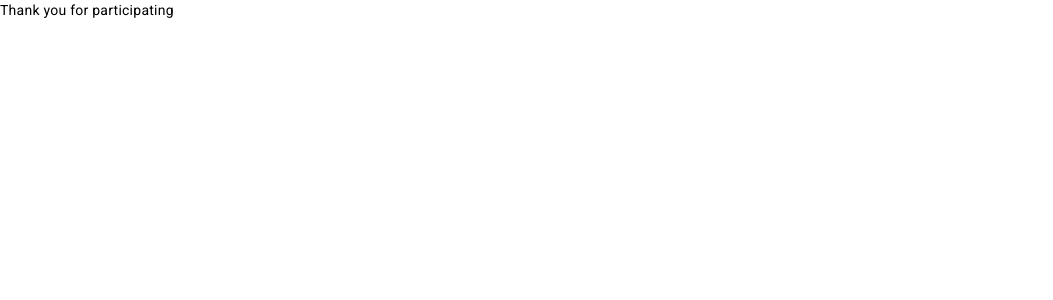
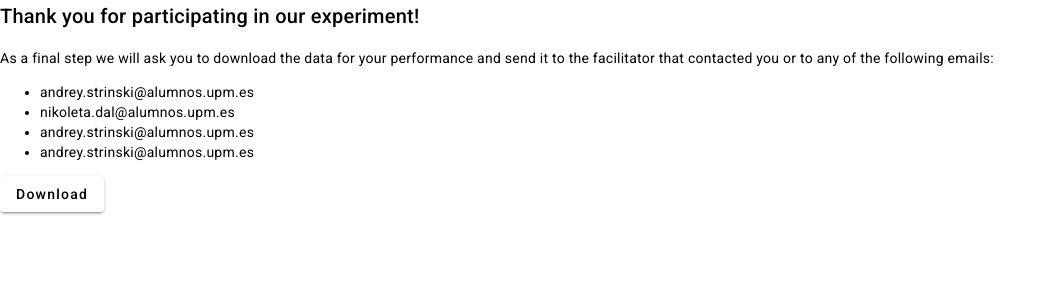
Before and after one commit to Kroxitrock/HCI-23-24-a-b-experiment, an Angular app: page /thank-you in a window 1280 px wide. Shown: the top 300 px of the page, without its empty margins (0-1053 px from the left). Built offline with nearby package versions, Linux system fonts and the light colour scheme.

Commit message:
Add results download

```diff
--- a/src/app/services/experiment.service.ts
+++ b/src/app/services/experiment.service.ts
@@ -9,12 +9,15 @@ import { ItemSize } from '../interfaces/item-size';
 export class ExperimentService {
   private experimentResults: Array<ExperimentResult> = [];
   constructor() {
-    const stringExperimentResults = localStorage.getItem('experimentResults');
-    console.log(stringExperimentResults);
+    const stringExperimentResults = this.getExperimentResultsJSON();
 
     if (stringExperimentResults) {
       this.experimentResults = JSON.parse(stringExperimentResults);
     }
+  }
+
+  public getExperimentResultsJSON(): string | null {
+    return localStorage.getItem('experimentResults');
   }
 
   public startExperiment() {
--- a/src/app/thank-you/thank-you.component.html
+++ b/src/app/thank-you/thank-you.component.html
@@ -1 +1,16 @@
-<p>Thank you for participating</p>
+<div>
+  <h2>Thank you for participating in our experiment!</h2>
+  <p>
+    As a final step we will ask you to download the data for your performance
+    and send it to the facilitator that contacted you or to any of the following
+    emails:
+  </p>
+  <ul>
+    <li>andrey.strinski&#64;alumnos.upm.es</li>
+    <li>nikoleta.dal&#64;alumnos.upm.es</li>
+    <li>andrey.strinski&#64;alumnos.upm.es</li>
+    <li>andrey.strinski&#64;alumnos.upm.es</li>
+  </ul>
+
+  <button mat-raised-button (click)="download()">Download</button>
+</div>
--- a/src/app/thank-you/thank-you.component.ts
+++ b/src/app/thank-you/thank-you.component.ts
@@ -1,12 +1,29 @@
 import { Component } from '@angular/core';
+import { MatButtonModule } from '@angular/material/button';
+import { ExperimentService } from '../services/experiment.service';
 
 @Component({
   selector: 'app-thank-you',
   standalone: true,
-  imports: [],
+  imports: [MatButtonModule],
   templateUrl: './thank-you.component.html',
-  styleUrl: './thank-you.component.scss'
+  styleUrl: './thank-you.component.scss',
 })
 export class ThankYouComponent {
+  constructor(private experimentService: ExperimentService) {}
 
+  download() {
+    const result = this.experimentService.getExperimentResultsJSON();
+    if (!result) {
+      return;
+    }
+
+    const blob = new Blob([result], { type: 'application/json' });
+    const url = window.URL.createObjectURL(blob);
+    const a = document.createElement('a');
+    a.href = url;
+    a.download = 'experiment_results.json';
+    a.click();
+    window.URL.revokeObjectURL(url);
+  }
 }
```
